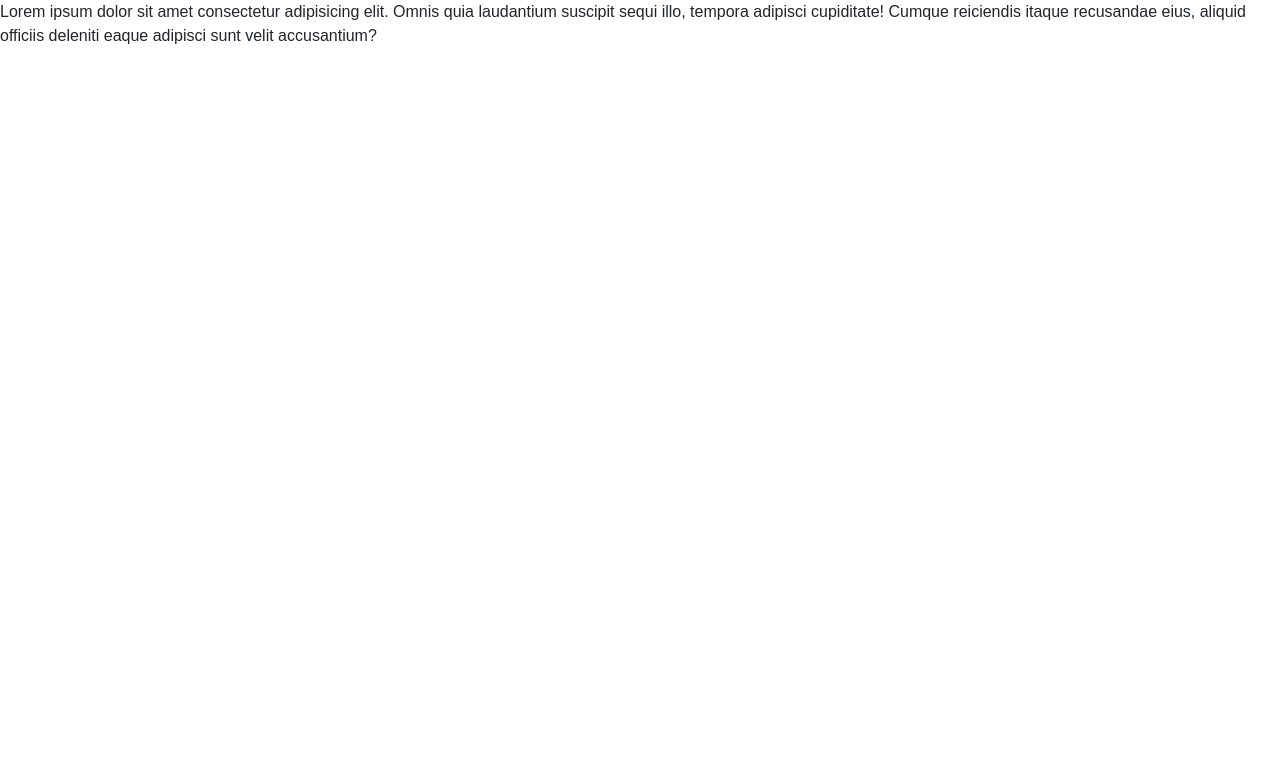
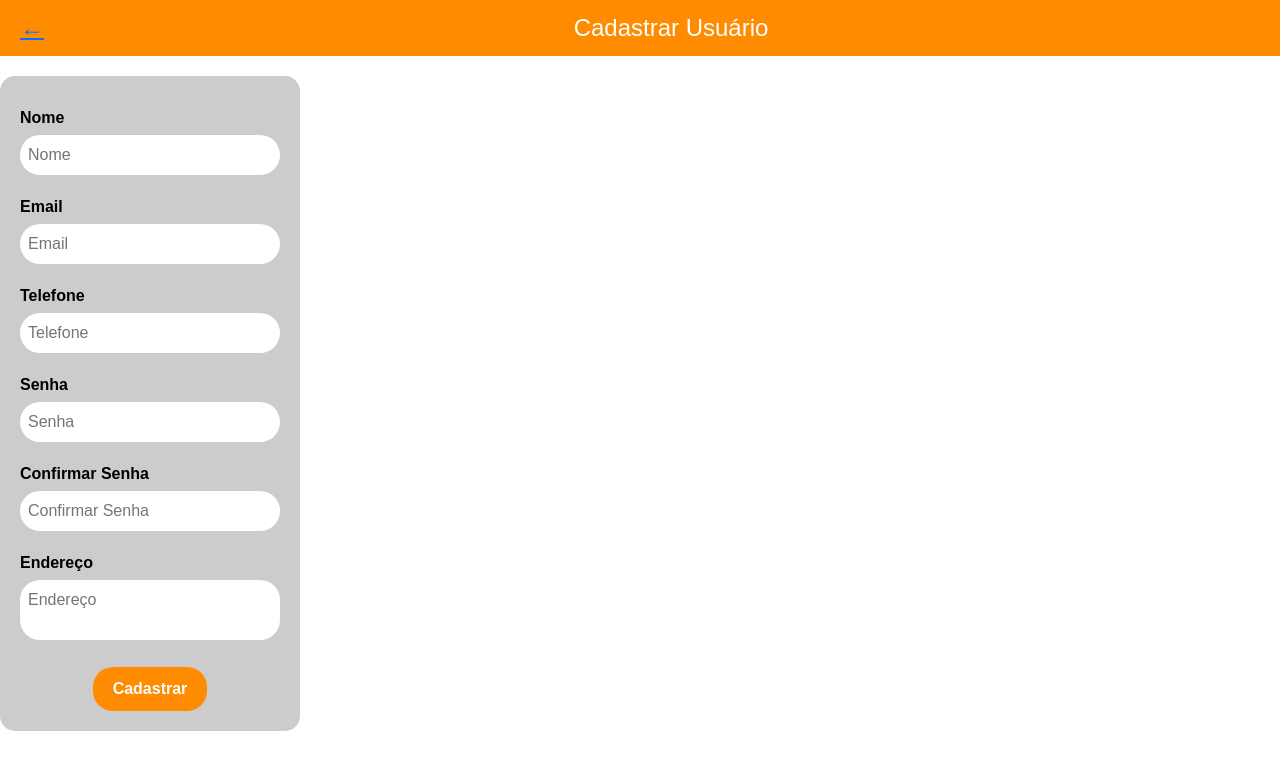
Before and after one commit to gabrielmaiaaa/Sabor-em-Pedacos, a React (Vite) app in the folder Site/Frontend/: page /cadastro in a window 1280 px wide. Shown: the top 770 px of the page. Built offline with nearby package versions, Linux system fonts and the light colour scheme.

Commit message:
Login e cadastro funcionando

```diff
--- a/Site/Frontend/src/Componentes/Auth/CreateUser.jsx
+++ b/Site/Frontend/src/Componentes/Auth/CreateUser.jsx
@@ -1,7 +1,114 @@
-import React from 'react'
+// src/components/User/CreateUser.jsx
+
+import React, { useState, useContext } from 'react';
+import 'bootstrap/dist/css/bootstrap.min.css';
+import { Link,useNavigate } from 'react-router-dom';
+import { UsuarioContext } from '../../UsuarioContext';
 
 export default function CreateUser() {
+  const { adicionarUsuario } = useContext(UsuarioContext); // Usando o contexto
+  const [userData, setUserData] = useState({
+    id: Date.now(),  // Gera um ID único (exemplo, pode ser modificado)
+    name: '',
+    email: '',
+    phone: '',
+    password: '',
+    confirmPassword: '',
+    address: ''
+  });
+
+  const navigate = useNavigate();
+
+  const handleChange = (e) => {
+    const { id, value } = e.target;
+    setUserData({ ...userData, [id]: value });
+  };
+
+  const handleSubmit = (e) => {
+    e.preventDefault();
+
+    // Verificação básica de senha
+    if (userData.password !== userData.confirmPassword) {
+      alert("As senhas não coincidem!");
+      return;
+    }
+
+    // Adicionar o novo usuário ao contexto
+    adicionarUsuario(userData);
+
+    alert("Cadastro realizado com sucesso!");
+
+    // Redirecionar para a página inicial ou outra página após o cadastro
+    navigate('/login');
+  };
+
   return (
-    <div><p>Lorem ipsum dolor sit amet consectetur adipisicing elit. Omnis quia laudantium suscipit sequi illo, tempora adipisci cupiditate! Cumque reiciendis itaque recusandae eius, aliquid officiis deleniti eaque adipisci sunt velit accusantium?</p></div>
-  )
+    <div className="create-user">
+      <header className="header">
+        <button className="back-button text-white me-2"><Link to="/">←</Link></button>
+        <h1>Cadastrar Usuário</h1>
+      </header>
+
+      <div className="account-container">
+        <form className="account-form" onSubmit={handleSubmit}>
+          <label htmlFor="name">Nome</label>
+          <input
+            type="text"
+            id="name"
+            placeholder="Nome"
+            value={userData.name}
+            onChange={handleChange}
+          />
+
+          <label htmlFor="email">Email</label>
+          <input
+            type="email"
+            id="email"
+            placeholder="Email"
+            value={userData.email}
+            onChange={handleChange}
+          />
+
+          <label htmlFor="phone">Telefone</label>
+          <input
+            type="tel"
+            id="phone"
+            placeholder="Telefone"
+            value={userData.phone}
+            onChange={handleChange}
+          />
+
+          <label htmlFor="password">Senha</label>
+          <input
+            type="password"
+            id="password"
+            placeholder="Senha"
+            value={userData.password}
+            onChange={handleChange}
+          />
+
+          <label htmlFor="confirmPassword">Confirmar Senha</label>
+          <input
+            type="password"
+            id="confirmPassword"
+            placeholder="Confirmar Senha"
+            value={userData.confirmPassword}
+            onChange={handleChange}
+          />
+
+          <label htmlFor="address">Endereço</label>
+          <textarea
+            id="address"
+            placeholder="Endereço"
+            value={userData.address}
+            onChange={handleChange}
+          ></textarea>
+
+          <div className="button-group">
+            <button type="submit" className="btn btn-primary btn-add">Cadastrar</button>
+          </div>
+        </form>
+      </div>
+    </div>
+  );
 }
--- a/Site/Frontend/src/Componentes/Auth/LoginUser.jsx
+++ b/Site/Frontend/src/Componentes/Auth/LoginUser.jsx
@@ -1,7 +1,69 @@
-import React from 'react'
+// src/components/User/LoginUser.jsx
+
+import React, { useState, useContext } from 'react';
+import 'bootstrap/dist/css/bootstrap.min.css';
+import { Link, useNavigate } from 'react-router-dom';
+import { UsuarioContext } from '../../UsuarioContext';
 
 export default function LoginUser() {
+  const { usuarios } = useContext(UsuarioContext); // Acessando o contexto
+  const [email, setEmail] = useState('');
+  const [password, setPassword] = useState('');
+  const [error, setError] = useState(null);
+  const navigate = useNavigate();
+
+  const handleLogin = (e) => {
+    e.preventDefault();
+
+    // Busca o usuário pelo e-mail e valida a senha
+    const usuarioEncontrado = usuarios.find(
+      (usuario) => usuario.email === email && usuario.password === password
+    );
+
+    if (usuarioEncontrado) {
+      alert("Login bem-sucedido!");
+      navigate('/'); // Redireciona para a página inicial após login bem-sucedido
+    } else {
+      setError("E-mail ou senha incorretos.");
+    }
+  };
+
   return (
-    <div><p>Lorem ipsum dolor sit amet consectetur adipisicing elit. Ducimus pariatur sit officia nemo omnis quia et esse! Cumque, ipsum hic? Laudantium sint repellat ad? Provident numquam delectus officiis nostrum harum.</p></div>
-  )
+    <div className="login-user">
+      <header className="header">
+      <button className="back-button text-white me-2"><Link to="/">←</Link></button>
+        <h1>Login</h1>
+      </header>
+
+      <div className="account-container">
+        <form className="account-form" onSubmit={handleLogin}>
+          {error && <p className="error-message">{error}</p>}
+
+          <label htmlFor="email">Email</label>
+          <input
+            type="email"
+            id="email"
+            placeholder="Email"
+            value={email}
+            onChange={(e) => setEmail(e.target.value)}
+            required
+          />
+
+          <label htmlFor="password">Senha</label>
+          <input
+            type="password"
+            id="password"
+            placeholder="Senha"
+            value={password}
+            onChange={(e) => setPassword(e.target.value)}
+            required
+          />
+
+          <div className="button-group">
+            <button type="submit" className="btn btn-primary btn-add">Entrar</button>
+          </div>
+        </form>
+      </div>
+    </div>
+  );
 }
--- a/Site/Frontend/src/Componentes/Home/PaginaInicial.jsx
+++ b/Site/Frontend/src/Componentes/Home/PaginaInicial.jsx
@@ -51,6 +51,7 @@ export default function PaginaInicial() {
               <li><Link to='/meupedido'>Meu pedido</Link></li>
               <li><Link to='/informacoes'>Minhas Informações</Link></li>
               <li><Link to='/relatorio'>Gerar Relatório</Link></li>
+              <li><Link to="/cadastro">Cadastrar</Link></li>
             </ul>
             <div className="contact-info">
               <p>Entre em contato</p>
--- a/Site/Frontend/src/UsuarioContext.jsx
+++ b/Site/Frontend/src/UsuarioContext.jsx
@@ -0,0 +1,34 @@
+// src/UsuarioContext.js
+
+import React, { createContext, useState } from 'react';
+
+// Criação do contexto
+export const UsuarioContext = createContext();
+
+// Provedor do contexto
+export const UsuarioProvider = ({ children }) => {
+  const [usuarios, setUsuarios] = useState([]);
+
+  // Função para adicionar um novo usuário
+  const adicionarUsuario = (novoUsuario) => {
+    setUsuarios([...usuarios, novoUsuario]);
+  };
+
+  // Função para atualizar um usuário existente
+  const atualizarUsuario = (id, usuarioAtualizado) => {
+    setUsuarios(usuarios.map((usuario) =>
+      usuario.id === id ? { ...usuario, ...usuarioAtualizado } : usuario
+    ));
+  };
+
+  // Função para deletar um usuário
+  const deletarUsuario = (id) => {
+    setUsuarios(usuarios.filter((usuario) => usuario.id !== id));
+  };
+
+  return (
+    <UsuarioContext.Provider value={{ usuarios, adicionarUsuario, atualizarUsuario, deletarUsuario }}>
+      {children}
+    </UsuarioContext.Provider>
+  );
+};
```
Also changed, not shown: Site/Frontend/src/main.jsx (+6 -3 lines).
